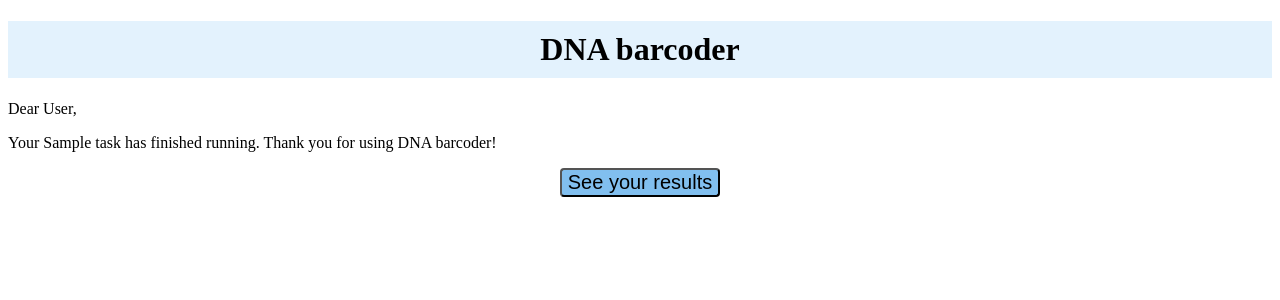
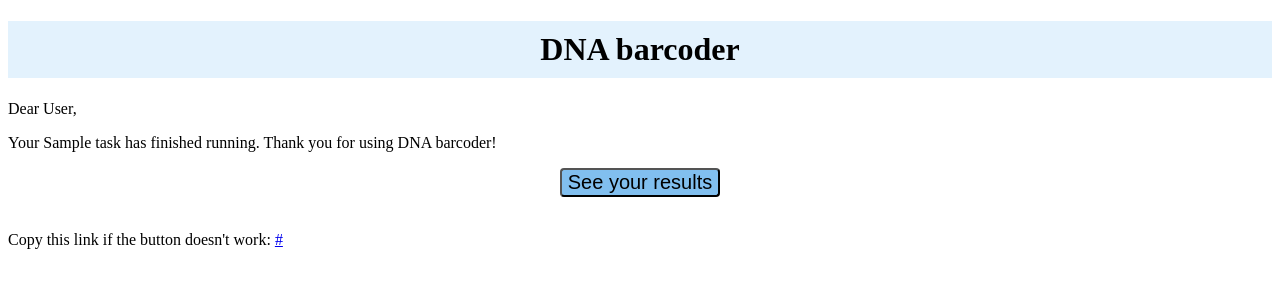
Before and after one commit to RubyvanderHolst/interface-dnabarcoder, a Django app: template templates/email_template.html in a window 1280 px wide. Shown: the top 300 px of the page. Run offline with Django 3.2, Linux system fonts and the light colour scheme; the template is opened without the code that fills it: most values are stand-ins (such as "Sample title", 1, 10 or a date in 2020); parts of the project's set-up code (start-up, migrations or seed data) failed here and were passed over.

Commit message:
added separate link and update .gitignore for .env

```diff
--- a/interface-dnabarcoder/settings.py
+++ b/interface-dnabarcoder/settings.py
@@ -172,5 +172,5 @@ EMAIL_BACKEND = 'django.core.mail.backends.smtp.EmailBackend'
 EMAIL_HOST = 'smtp-relay.sendinblue.com'
 EMAIL_USE_TLS = True
 EMAIL_PORT = 587
-EMAIL_HOST_USER = 'r.holst@wi.knaw.nl'
-EMAIL_HOST_PASSWORD = 'GTLBIqrntYN02KaU'
+EMAIL_HOST_USER = str(os.getenv('EMAIL_HOST_USER'))
+EMAIL_HOST_PASSWORD = str(os.getenv('EMAIL_HOST_PASSWORD'))
--- a/templates/email_template.html
+++ b/templates/email_template.html
@@ -21,6 +21,11 @@
             </a>
         </button>
     </div>
+    <br>
+    <p>
+        Copy this link if the button doesn't work:
+        <a href={{ link_to_results }}>{{ link_to_results }}</a>
+    </p>
 
 </body>
 </html>
```
Also changed, not shown: 1 other file.
